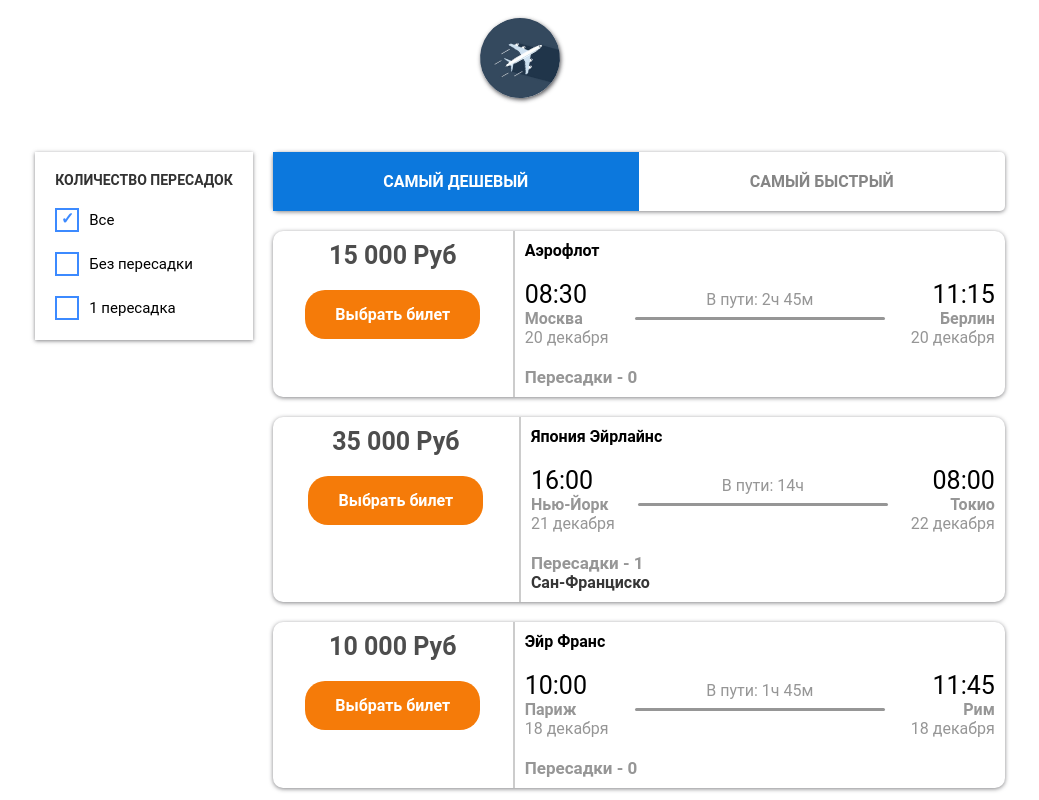
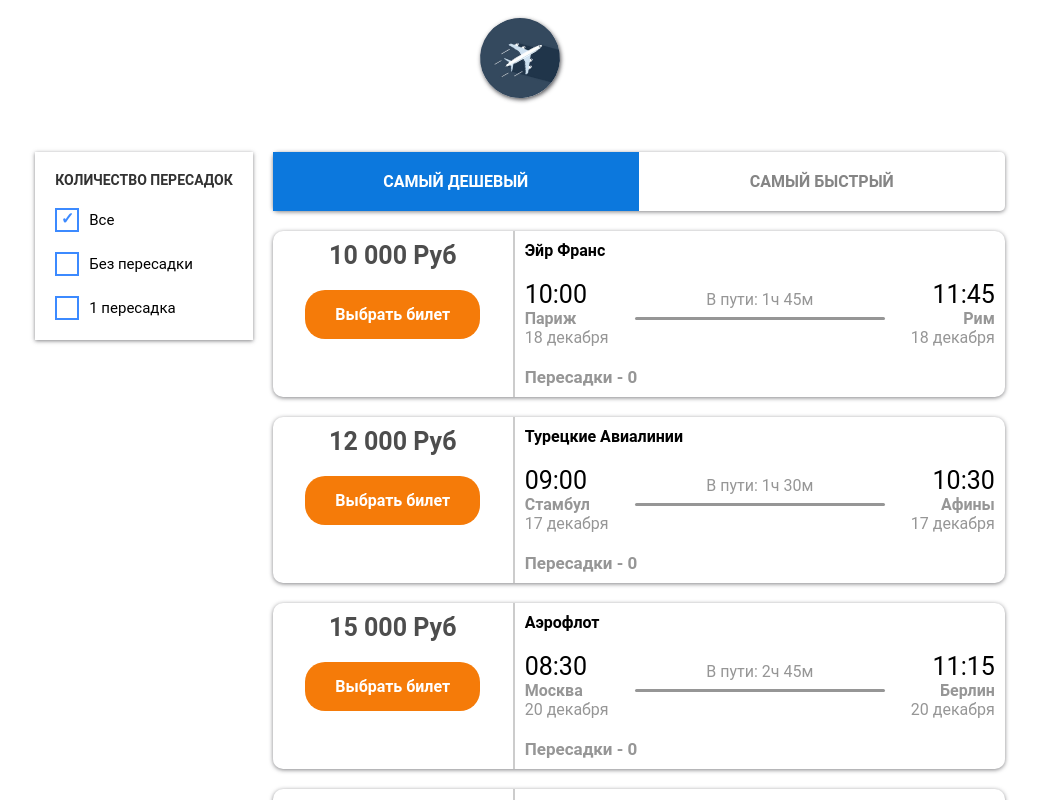
Before and after one commit to olzx/search-for-ait-tickets, a React (Vite) app: page / in a window 1280 px wide. Shown: the top 800 px of the page, without its empty margins (120-1159 px from the left). Built offline with nearby package versions, Linux system fonts and the light colour scheme.

Commit message:
added filter and sort functions. added preloader in start page

```diff
--- a/src/App.jsx
+++ b/src/App.jsx
@@ -1,3 +1,4 @@
+import { useMemo, useState } from "react"
 import "./app.scss"
 import airPlane from "./assets/airPlane.jpg"
 import Sorting from "./components/Sorting/Sorting"
@@ -7,8 +8,35 @@ import useGetTickets from "./hooks/useGetTickets"
 
 export default function App() {
     const { tickets, loading, error } = useGetTickets()
+    const [sorting, setSorting] = useState("lowPrice")
+    const [transfer, setTransfer] = useState("all")
+
+    const filterData = useMemo(() => {
+        return [...tickets].filter((ticket) => {
+            switch (transfer) {
+                case "all":
+                    return true
+                case "without":
+                    return ticket.transfers == 0
+            }
+        })
+    }, [tickets, transfer])
+
+    const sortedData = useMemo(() => {
+        return [...filterData].sort((a, b) => {
+            switch (sorting) {
+                case "lowPrice":
+                    return a.priceInt - b.priceInt
+                case "fast":
+                    return a.flightInfo.durationInt - b.flightInfo.durationInt
+            }
+        })
+    }, [filterData, sorting])
 
     return (
+        <>
+            {loading && <span>Загрузка...</span>}
+            {!loading && (
                 <>
                     <div className="image">
                         <img className="image__content" src={airPlane} alt="" />
@@ -16,24 +44,15 @@ export default function App() {
                     <div className="content">
                         <div className="content__leftPanel">
                             <Transfer
-                        onClick={(tabName) =>
-                            console.log(
-                                "В блоке Transfer выбрана вкладка: " + tabName
-                            )
-                        }
+                                onClick={(tabName) => setTransfer(tabName)}
+                                ticketsData={tickets}
                             />
                         </div>
                         <div className="content__rightPanel">
                             <Sorting
-                        onClick={(tabName) =>
-                            console.log(
-                                "В блоке Sorting выбрана вкладка: " + tabName
-                            )
-                        }
+                                onClick={(tabName) => setSorting(tabName)}
                             />
-                    {loading && <span>Загрузка...</span>}
-                    {!loading &&
-                        tickets.map((ticket) => (
+                            {sortedData.map((ticket) => (
                                 <TicketCard
                                     key={ticket.id}
                                     ticketData={ticket}
@@ -42,5 +61,7 @@ export default function App() {
                         </div>
                     </div>
                 </>
+            )}
+        </>
     )
 }
```
Lines whose indentation alone changed are shown as unchanged.
